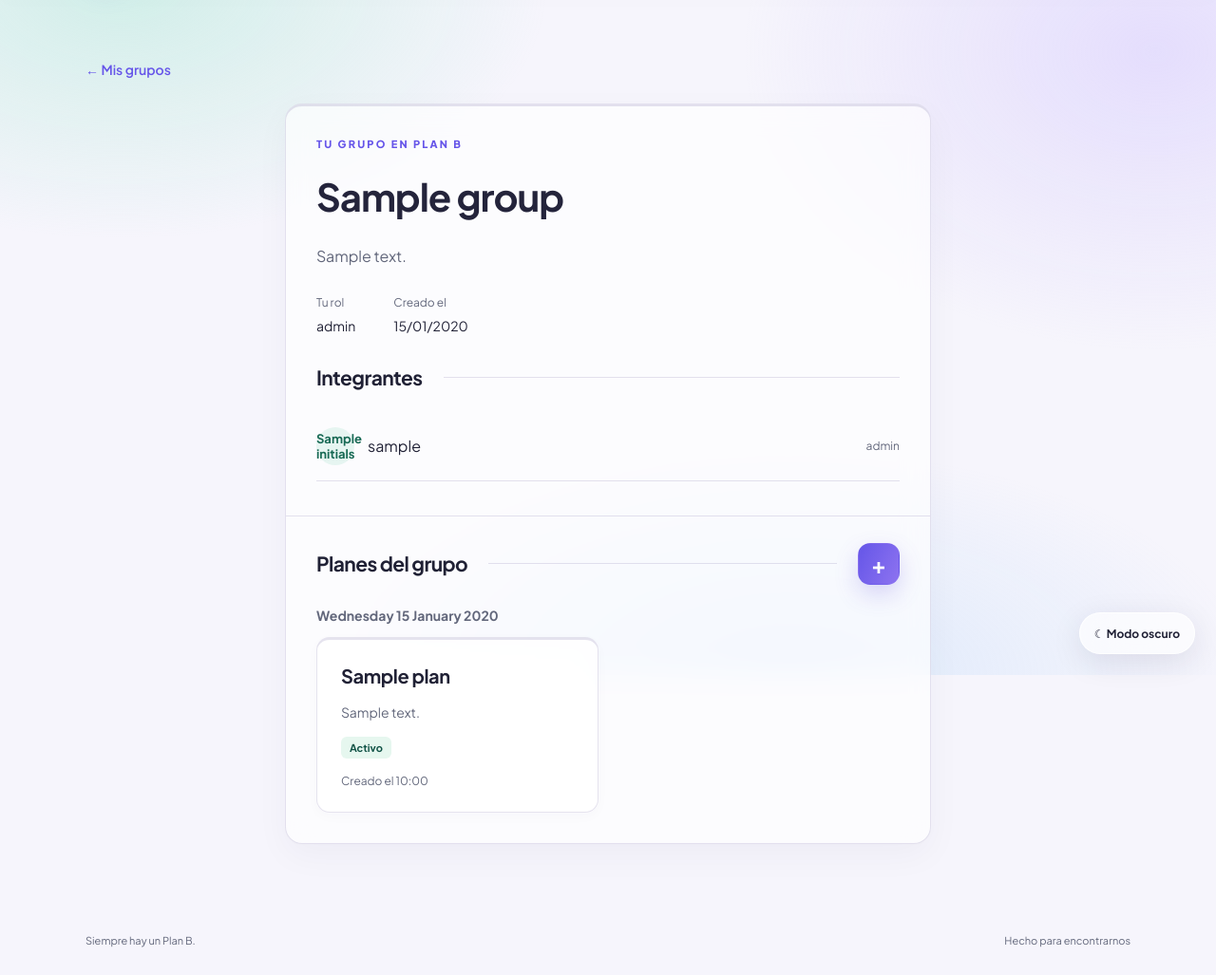
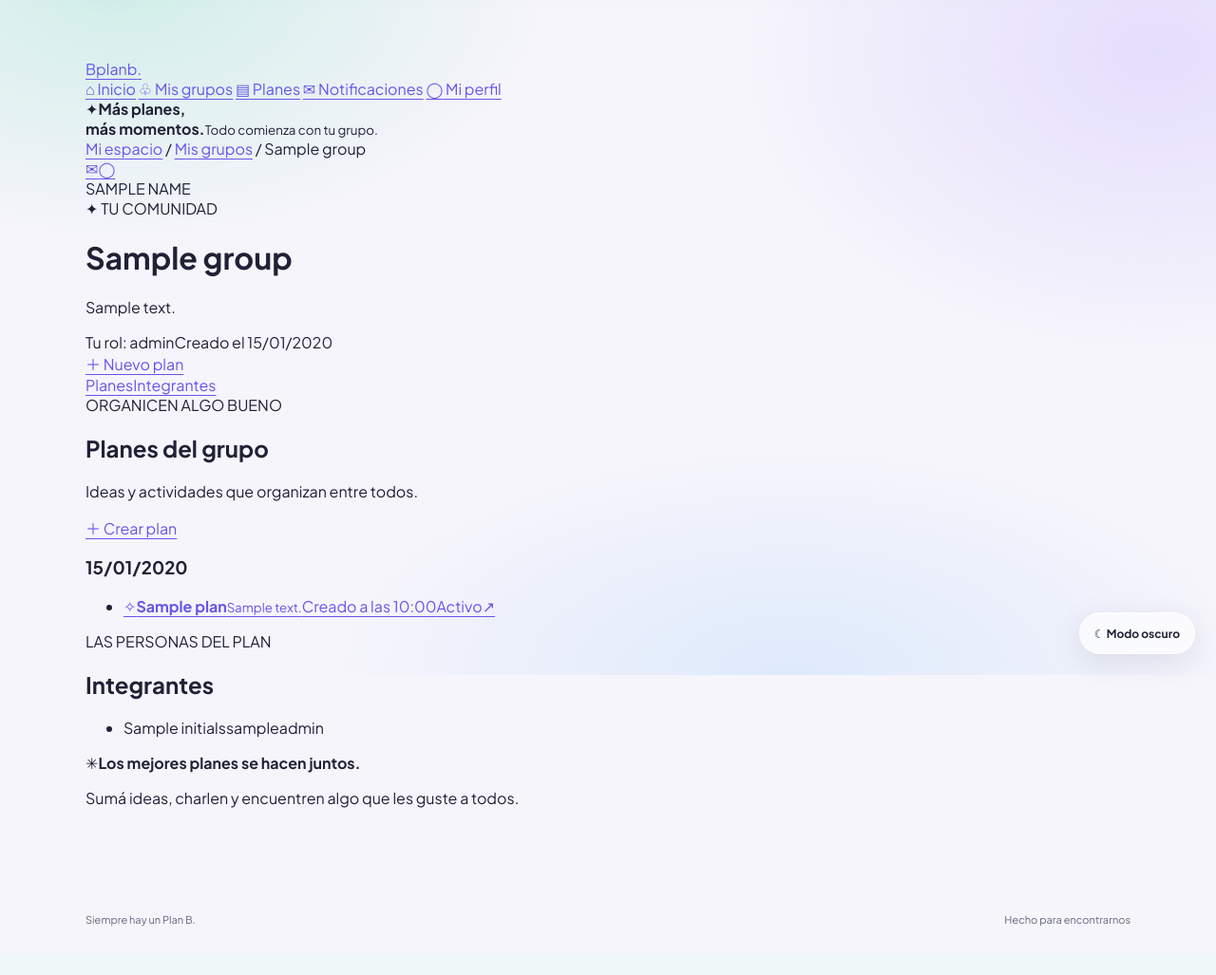
Before and after one commit to VirBruno/PlanB, a Django app: template backend/apps/groups/templates/groups/detail.html in a window 1280 px wide. Shown: the part 89-1116 px from the top of the page at 95% size. After the commit the page ends 1065 px from the top, so only its background shows below. Run offline with Django 5.2, Linux system fonts and the light colour scheme; the template is opened without the code that fills it: most values are stand-ins (such as "Sample title", 1, 10 or a date in 2020).

Commit message:
feat(frontend): rediseñar detalle de grupos

```diff
--- a/backend/apps/groups/templates/groups/detail.html
+++ b/backend/apps/groups/templates/groups/detail.html
@@ -1,83 +1,52 @@
 {% extends 'components/authenticated_base.html' %}
+{% load static %}
 {% block title %}{% if group %}{{ group.name }}{% else %}Tu grupo{% endif %} · Plan B{% endblock %}
+{% block page_css %}<link rel="stylesheet" href="{% static 'users/css/dashboard-social.css' %}"><link rel="stylesheet" href="{% static 'users/css/group-social.css' %}">{% endblock %}
 {% block workspace %}
-<a class="back-link" href="{% url 'users:dashboard' %}">← Mis grupos</a>
-{% if unavailable %}
-<section class="group-panel" aria-labelledby="group-title">
-  <h1 id="group-title">No pudimos cargar el grupo.</h1>
-  <p class="panel-description">Esperá unos minutos y volvé a intentar.</p>
-  <a class="button button--primary" href="{{ retry_url|default:request.path }}">Volver a intentar</a>
-</section>
-{% else %}
-<section class="group-panel" data-group-surface style="--group-surface: group-{{ group.id }};" aria-labelledby="group-title">
-  <p class="eyebrow eyebrow--blue">TU GRUPO EN PLAN B</p>
-  <h1 id="group-title">{{ group.name }}</h1>
-  {% if group.description %}<p class="group-description">{{ group.description }}</p>{% else %}<p class="panel-description">Este grupo todavía no tiene descripción.</p>{% endif %}
-  <dl class="group-meta">
-    <div><dt>Tu rol</dt><dd>{{ group.role_label }}</dd></div>
-    <div><dt>Creado el</dt><dd>{{ group.created_at|date:"d/m/Y" }}</dd></div>
-  </dl>
-  {% if group.role == 'owner' %}
-  <div class="group-actions group-owner-actions">
-    <a class="button button--primary" href="{% url 'groups:edit' group.id %}">Editar grupo <span aria-hidden="true">→</span></a>
-    <a class="button button--danger-quiet" href="{% url 'groups:delete_confirmation' group.id %}">Eliminar grupo</a>
-  </div>
-  {% endif %}
-<section class="members-section" aria-labelledby="group-members-title">
-  <div class="section-heading">
-    <h2 id="group-members-title">Integrantes</h2>
-    <span class="section-line" aria-hidden="true"></span>
-    {% if group.role == 'owner' %}<a class="button button--quiet" href="{% url 'groups:invite' group.id %}">+ Invitar integrante</a>{% endif %}
-  </div>
-  {% if members_unavailable %}
-  <p class="notice notice--error" role="alert">No pudimos cargar los integrantes o las invitaciones. <a href="{% url 'groups:detail' group.id %}">Volver a intentar</a></p>
-  {% else %}
-  <ul class="people-list">
-    {% for person in members %}<li><span class="person-avatar" aria-hidden="true">{{ person.initials }}</span><span class="person-name">{{ person.username }}</span><span class="person-role">{{ person.role_label }}</span></li>{% endfor %}
-  </ul>
-  {% if group.role == 'owner' and pending_invitations %}
-  <h3>Invitaciones pendientes</h3>
-  <ul class="people-list">
-    {% for person in pending_invitations %}<li><span class="person-avatar" aria-hidden="true">{{ person.initials }}</span><span class="person-name">{{ person.username }}</span><span class="person-role">Pendiente</span></li>{% endfor %}
-  </ul>
-  {% endif %}
-  {% endif %}
-</section>
-<section class="plans-section" aria-labelledby="group-plans-title">
-  <div class="section-heading">
-    <h2 id="group-plans-title">Planes del grupo</h2>
-    <span class="section-line" aria-hidden="true"></span>
-    {% if plans_page.items %}
-    <a class="button button--primary plan-add-button" href="{% url 'groups:plan_create' group.id %}" aria-label="Crear plan" title="Crear plan">+</a>
+<div class="social-dashboard social-dashboard-v2 group-social-shell">
+  <aside class="social-sidebar" aria-label="Navegación del espacio">
+    <a class="social-side-brand" href="{% url 'users:dashboard' %}"><span class="social-side-logo">B</span><span>planb<span class="social-brand-dot">.</span></span></a>
+    <nav class="social-side-nav" aria-label="Secciones de Plan B">
+      <a href="{% url 'users:dashboard' %}"><span aria-hidden="true">⌂</span> Inicio</a>
+      <a class="social-side-active" href="{% url 'users:dashboard' %}#mis-grupos" aria-current="page"><span aria-hidden="true">♧</span> Mis grupos</a>
+      <a href="{% url 'users:dashboard' %}#mis-planes"><span aria-hidden="true">▤</span> Planes</a>
+      <a href="{% url 'notifications:index' %}"><span aria-hidden="true">✉</span> Notificaciones</a>
+      <a href="{% url 'users:profile' %}"><span aria-hidden="true">◯</span> Mi perfil</a>
+    </nav>
+    <div class="social-side-bottom"><span class="social-side-bottom-icon" aria-hidden="true">✦</span><strong>Más planes,<br>más momentos.</strong><small>Todo comienza con tu grupo.</small></div>
+  </aside>
+  <div class="social-dashboard-content group-social-content">
+    <div class="social-topbar"><span><a href="{% url 'users:dashboard' %}">Mi espacio</a> <span aria-hidden="true">/</span> <a href="{% url 'users:dashboard' %}#mis-grupos">Mis grupos</a> <span aria-hidden="true">/</span> {% if group %}{{ group.name }}{% else %}Detalle{% endif %}</span><div><a href="{% url 'notifications:index' %}" aria-label="Notificaciones">✉</a><a href="{% url 'users:profile' %}" aria-label="Mi perfil">◯</a></div></div>
+    {% if unavailable %}
+    <section class="group-social-panel group-social-error" aria-labelledby="group-title"><h1 id="group-title">No pudimos cargar el grupo.</h1><p>Esperá unos minutos y volvé a intentar.</p><a class="button button--primary" href="{{ retry_url|default:request.path }}">Volver a intentar</a></section>
+    {% else %}
+    <header class="group-social-hero" aria-labelledby="group-title">
+      <div class="group-social-hero-main"><div class="group-social-avatar" aria-hidden="true">{{ group.name|first|upper }}</div><div class="group-social-identity"><span class="group-social-eyebrow">✦ TU COMUNIDAD</span><h1 id="group-title">{{ group.name }}</h1><p>{% if group.description %}{{ group.description }}{% else %}Un espacio para crear buenos momentos juntos.{% endif %}</p><div class="group-social-meta"><span>Tu rol: {{ group.role_label }}</span><span>Creado el {{ group.created_at|date:"d/m/Y" }}</span></div></div></div>
+      <a class="group-social-primary" href="{% url 'groups:plan_create' group.id %}"><span aria-hidden="true">＋</span> Nuevo plan</a>
+    </header>
+    <nav class="group-social-tabs" aria-label="Contenido del grupo"><a class="is-current" href="#planes-grupo">Planes</a><a href="#integrantes-grupo">Integrantes</a>{% if group.role == 'owner' %}<a href="#administracion-grupo">Administración</a>{% endif %}</nav>
+    <div class="group-social-columns">
+      <section class="group-social-panel group-social-plans" id="planes-grupo" aria-labelledby="group-plans-title">
+        <div class="group-social-heading"><div><span class="group-social-eyebrow">ORGANICEN ALGO BUENO</span><h2 id="group-plans-title">Planes del grupo</h2><p>Ideas y actividades que organizan entre todos.</p></div><a class="group-social-small-action" href="{% url 'groups:plan_create' group.id %}">＋ Crear plan</a></div>
+        {% if plans_unavailable %}<div class="notice notice--error" role="alert">No pudimos cargar los planes. <a href="{% url 'groups:detail' group.id %}">Volver a intentar</a></div>
+        {% elif plans_by_date %}
+        <div class="group-social-plan-groups">{% for date_group in plans_by_date %}
+          <section class="group-social-date"><h3>{{ date_group.date|date:"d/m/Y" }}</h3><ul class="group-social-plan-list">
+          {% for plan in date_group.items %}<li><a class="group-social-plan-card" href="{% url 'plans:detail' plan.id %}"><span class="group-social-plan-icon" aria-hidden="true">✧</span><span class="group-social-plan-info"><strong>{{ plan.name }}</strong><small>{% if plan.description %}{{ plan.description|truncatechars:100 }}{% else %}Abrí el plan para ver los detalles.{% endif %}</small><span class="group-social-plan-date">Creado a las {{ plan.created_at|date:"H:i" }}</span></span><span class="group-social-plan-status {% if plan.status %}is-active{% endif %}">{% if plan.status %}Activo{% else %}Inactivo{% endif %}</span><span class="group-social-arrow" aria-hidden="true">↗</span></a></li>{% endfor %}
+          </ul></section>{% endfor %}</div>
+        {% else %}<div class="group-social-empty"><span aria-hidden="true">✦</span><h3>Su primer plan empieza acá</h3><p>Creen una actividad para compartir ideas y organizarse entre todos.</p><a class="group-social-primary" href="{% url 'groups:plan_create' group.id %}">＋ Crear el primer plan</a></div>{% endif %}
+      </section>
+      <div class="group-social-right">
+        <section class="group-social-panel group-social-members" id="integrantes-grupo" aria-labelledby="group-members-title"><div class="group-social-heading"><div><span class="group-social-eyebrow">LAS PERSONAS DEL PLAN</span><h2 id="group-members-title">Integrantes</h2></div>{% if group.role == 'owner' %}<a class="group-social-small-action" href="{% url 'groups:invite' group.id %}">＋ Invitar</a>{% endif %}</div>
+          {% if members_unavailable %}<div class="notice notice--error" role="alert">No pudimos cargar los integrantes o las invitaciones. <a href="{% url 'groups:detail' group.id %}">Reintentar</a></div>
+          {% else %}<ul class="group-social-people">{% for person in members %}<li><span class="group-social-person-avatar" aria-hidden="true">{{ person.initials }}</span><span class="group-social-person-name">{{ person.username }}</span><span class="group-social-role">{{ person.role_label }}</span></li>{% empty %}<li class="group-social-no-members">Todavía no hay integrantes para mostrar.</li>{% endfor %}</ul>
+          {% if group.role == 'owner' and pending_invitations %}<h3 class="group-social-pending-title">Invitaciones pendientes</h3><ul class="group-social-people">{% for person in pending_invitations %}<li><span class="group-social-person-avatar" aria-hidden="true">{{ person.initials }}</span><span class="group-social-person-name">{{ person.username }}</span><span class="group-social-role">Pendiente</span></li>{% endfor %}</ul>{% endif %}{% endif %}
+        </section>
+        <section class="group-social-panel group-social-side-note"><span aria-hidden="true">✳</span><strong>Los mejores planes se hacen juntos.</strong><p>Sumá ideas, charlen y encuentren algo que les guste a todos.</p></section>
+        {% if group.role == 'owner' %}<section class="group-social-panel group-social-admin" id="administracion-grupo" aria-labelledby="group-admin-title"><div class="group-social-heading"><div><span class="group-social-eyebrow">SOLO ADMINISTRACIÓN</span><h2 id="group-admin-title">Administrar grupo</h2></div></div><div class="group-social-admin-actions"><a href="{% url 'groups:edit' group.id %}">Editar grupo <span aria-hidden="true">↗</span></a><a class="is-danger" href="{% url 'groups:delete_confirmation' group.id %}">Eliminar grupo <span aria-hidden="true">↗</span></a></div></section>{% endif %}
+      </div>
+    </div>
     {% endif %}
   </div>
-  {% if plans_unavailable %}
-  <div class="notice notice--error" role="alert">
-    <p>No pudimos cargar los planes de este grupo.</p>
-    <p><a href="{% url 'groups:detail' group.id %}">Volver a intentar</a></p>
-  </div>
-  {% elif plans_by_date %}
-  <div class="plans-by-date">
-    {% for date_group in plans_by_date %}
-    <section class="plans-date-group" aria-labelledby="plans-date-{{ forloop.counter }}">
-      <h3 id="plans-date-{{ forloop.counter }}">{{ date_group.date|date:"l d F Y" }}</h3>
-      <ul class="group-grid">
-        {% for plan in date_group.items %}
-        <li class="group-card" data-plan-status="{{ plan.status|yesno:'active,inactive' }}">
-          <h3><a href="{% url 'plans:detail' plan.id %}">{{ plan.name }}</a></h3>
-          <p>{{ plan.description|truncatechars:160 }}</p>
-          <span class="plan-status">{% if plan.status %}Activo{% else %}Inactivo{% endif %}</span>
-          <span class="group-date">Creado el {{ plan.created_at|date:"H:i" }}</span>
-        </li>
-        {% endfor %}
-      </ul>
-    </section>
-    {% endfor %}
-  </div>
-  {% else %}
-  <div class="empty-state"><h3>Este grupo todavía no tiene planes.</h3><p>Creá el primero para organizar una salida.</p><a class="button button--primary empty-action" href="{% url 'groups:plan_create' group.id %}">Crear plan</a></div>
-  {% endif %}
-</section>
-</section>
-{% endif %}
+</div>
 {% endblock %}
```
Also changed, not shown: backend/apps/users/static/users/css/group-social.css (added, +43 -0 lines).
